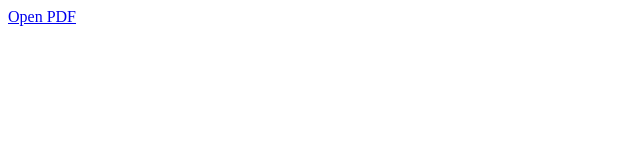
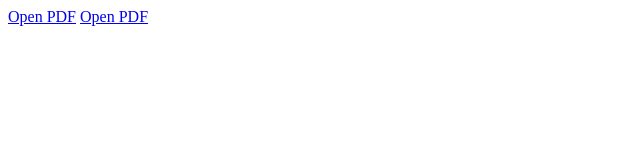
Before and after one commit to JASTI-KARTHIKEYA/PEDDA-BALASIKSHA, a plain HTML site: page index.html in a window 1280 px wide. Shown: the full height of the page, 0-640 px from the left. Drawn offline with Linux system fonts and the light colour scheme.

Commit message:
Update index.html

```diff
--- a/index.html
+++ b/index.html
@@ -5,5 +5,6 @@
 </head>
 <body>
     <a href="Pedda_Bala_Siksha.pdf" target="_blank">Open PDF</a>
+     <a href="Vemana_Padyalu.pdf" target="_blank">Open PDF</a>
 </body>
 </html>
```
